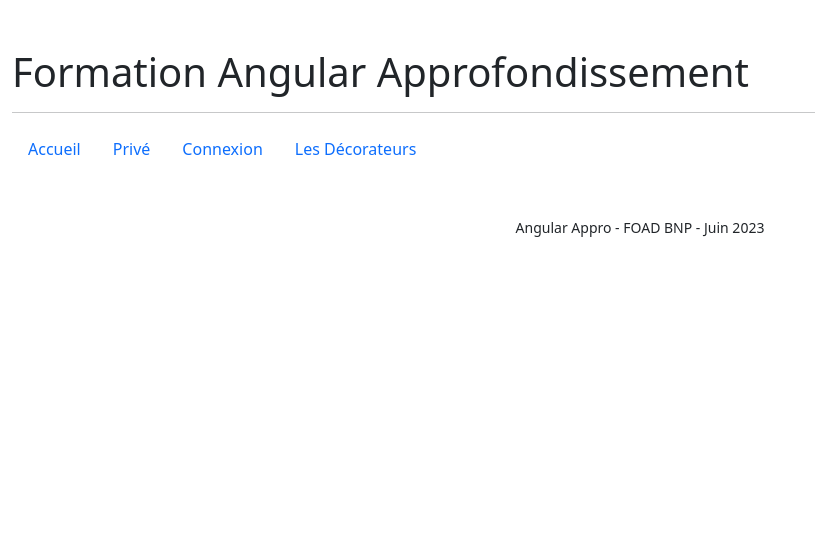
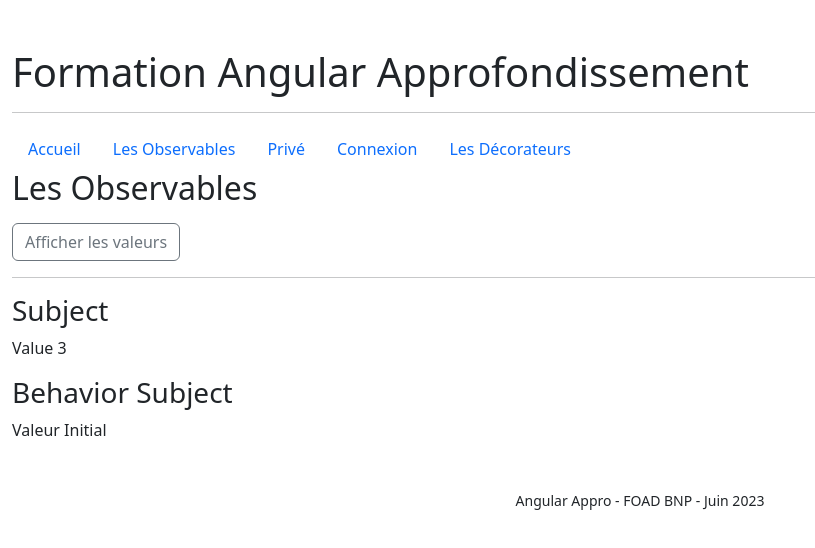
Before and after one commit to ToNnNo/AnuglarAppro2023w26, an Angular app: page /observable in a window 1280 px wide. Before the commit this address led to /. Shown: the top 548 px of the page, without its empty margins (0-815 px from the left). Built offline with nearby package versions, Linux system fonts and the light colour scheme.

Commit message:
Observable

```diff
--- a/src/app/app-routing.module.ts
+++ b/src/app/app-routing.module.ts
@@ -5,9 +5,11 @@ import { PrivateComponent } from "./components/private/private.component";
 import { secureRouteGuard } from "./guards/secure-route.guard";
 import { AuthenticationComponent } from "./components/authentication/authentication.component";
 import { CustomPreloadService } from "./service/preload/custom-preload.service";
+import { ObservableComponent } from "./components/observable/observable.component";
 
 const routes: Routes = [
   { path: "", component: HomeComponent },
+  { path: "observable", component: ObservableComponent },
   { path: "private", component: PrivateComponent, canActivate: [() => true, secureRouteGuard] },
   { path: "login", component: AuthenticationComponent },
   { path: 'decorator', data: { 'preload': false }, loadChildren: () => import('./decorator/decorator.module').then(m => m.DecoratorModule) }, // lazy loading
--- a/src/app/app.component.html
+++ b/src/app/app.component.html
@@ -5,6 +5,7 @@
   </header>
   <nav class="nav">
     <a class="nav-link" routerLink="/">Accueil</a>
+    <a class="nav-link" routerLink="/observable">Les Observables</a>
     <a class="nav-link" routerLink="/private">Privé</a>
     <a class="nav-link" routerLink="/login">Connexion</a>
     <a class="nav-link" routerLink="/decorator">Les Décorateurs</a>
--- a/src/app/app.module.ts
+++ b/src/app/app.module.ts
@@ -8,13 +8,15 @@ import { AppComponent } from './app.component';
 import { HomeComponent } from './components/home/home.component';
 import { PrivateComponent } from './components/private/private.component';
 import { AuthenticationComponent } from './components/authentication/authentication.component';
+import { ObservableComponent } from './components/observable/observable.component';
 
 @NgModule({
   declarations: [ // composant (view/controller), directive (view), pipe (filtre)
     AppComponent,
     HomeComponent,
     PrivateComponent,
-    AuthenticationComponent
+    AuthenticationComponent,
+    ObservableComponent
   ],
   imports: [ // module (liste de fonction)
     BrowserModule,
--- /dev/null
+++ b/src/app/components/observable/observable.component.html
@@ -0,0 +1,15 @@
+<h2>Les Observables</h2>
+
+<p>{{ value }}</p>
+
+<button class="btn btn-outline-secondary" (click)="displayNumbers()" [disabled]="disabled">Afficher les valeurs</button>
+
+<hr />
+
+<h3>Subject</h3>
+
+<p>{{ valueSubject }}</p>
+
+<h3>Behavior Subject</h3>
+
+<p>{{ valueBehaviorSubject$ | async }}</p>
--- /dev/null
+++ b/src/app/components/observable/observable.component.ts
@@ -0,0 +1,70 @@
+import { Component, OnDestroy, OnInit } from '@angular/core';
+import { NumberService } from "../../service/number.service";
+import { BehaviorSubject, Observable, Subject, Subscription } from "rxjs";
+
+@Component({
+  selector: 'app-observable',
+  templateUrl: './observable.component.html',
+  styleUrls: ['./observable.component.css']
+})
+export class ObservableComponent implements OnInit, OnDestroy {
+
+  value?: number;
+  disabled: boolean = false;
+  subscription?: Subscription;
+
+  valueSubject?: string;
+
+  valueBehaviorSubject$?: Observable<string>; // $ à la fin d'une variable => valeur asynchrone
+
+  constructor(private number: NumberService) { }
+
+  ngOnInit() {
+    this.subjectFn();
+    this.behaviorSubjectFn();
+  }
+
+  displayNumbers(): void {
+    this.value = undefined;
+    this.disabled = true;
+
+    this.subscription = this.number.getNumbers().subscribe({
+      next: (n: number) => {
+        this.value = n;
+      },
+      error: (err: Error) => {},
+      complete: () => {
+        this.disabled = false;
+      }
+    })
+
+  }
+
+  subjectFn(): void {
+    const subject = new Subject<string>();
+    subject.next("Value 1");
+    subject.next("Value 2");
+
+    subject.subscribe( (value) => {
+      console.log(value);
+      this.valueSubject = value;
+    });
+
+    subject.next("Value 3");
+    subject.complete();
+    subject.unsubscribe();
+  }
+
+  behaviorSubjectFn(): void {
+    const behaviorSubject = new BehaviorSubject<string>("Valeur Initial");
+    // behaviorSubject.next('Value 0');
+    this.valueBehaviorSubject$ = behaviorSubject.asObservable();
+
+    // behaviorSubject.next("Value 1");
+  }
+
+  ngOnDestroy() {
+    this.number.clear();
+    this.subscription?.unsubscribe();
+  }
+}
--- /dev/null
+++ b/src/app/service/number.service.ts
@@ -0,0 +1,37 @@
+import { Injectable } from '@angular/core';
+import { Observable, Subscriber } from "rxjs";
+
+@Injectable({
+  providedIn: 'root'
+})
+export class NumberService {
+
+  value: number = 0;
+  id?: number;
+
+  constructor() { }
+
+  public getNumbers(): Observable<number> {
+    return new Observable<number>((subscriber: Subscriber<number>) => {
+      this.value = 0;
+
+      this.id = window.setInterval( () => {
+        console.log(this.value);
+        subscriber.next(this.value++); // retourne une valeur
+
+        // subscriber.error(); // retourne une erreur et met fin à l'observable
+
+        if(this.value >= 10) {
+          subscriber.complete(); // met fin à l'abonnement avec l'observeur
+          this.clear();
+        }
+
+      }, 1000);
+
+    });
+  }
+
+  public clear(): void {
+    clearInterval(this.id);
+  }
+}
```
Also changed, not shown: src/app/components/observable/observable.component.css (added), 2 other files (tests, documents, lock files or other folders).
